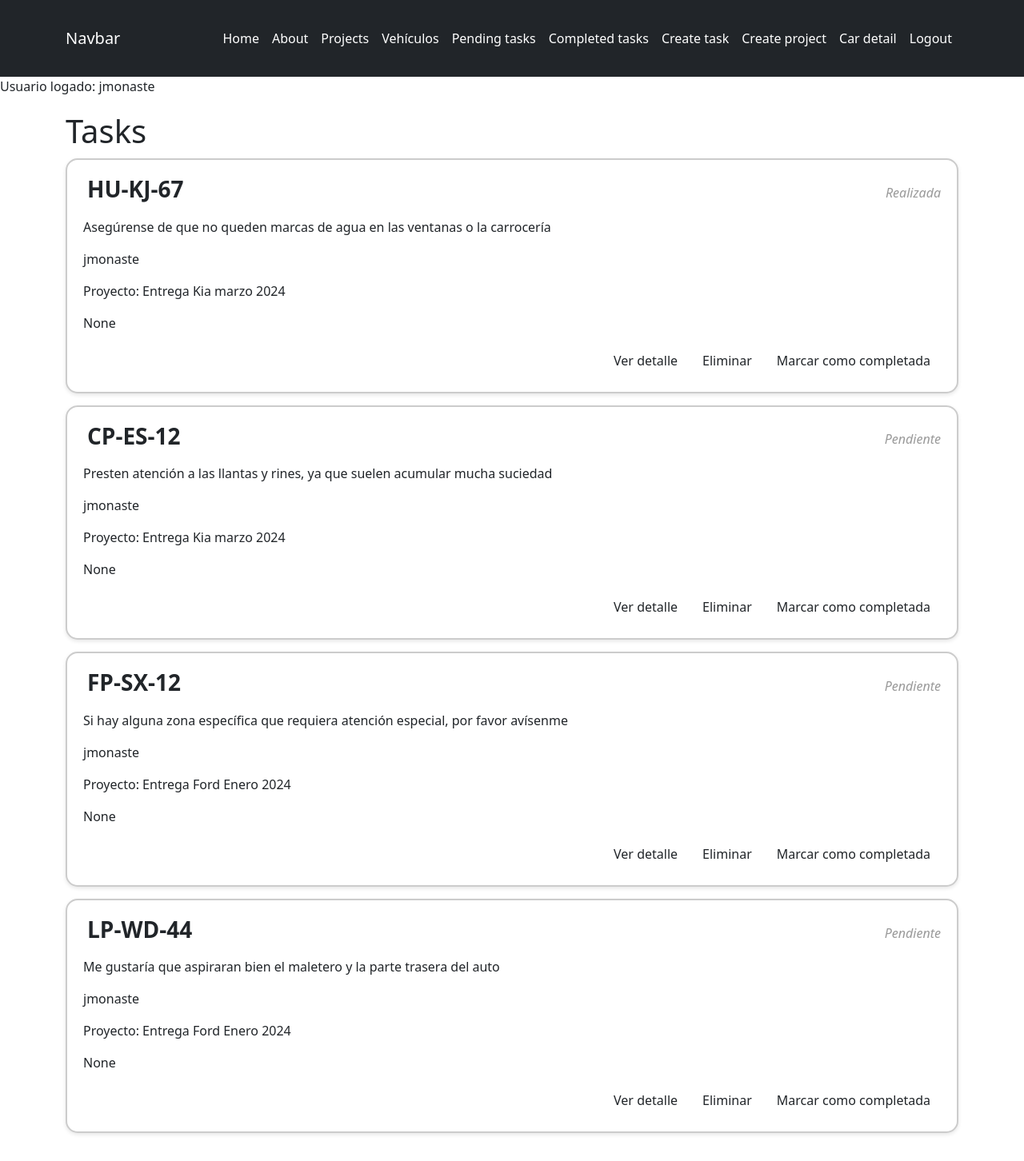
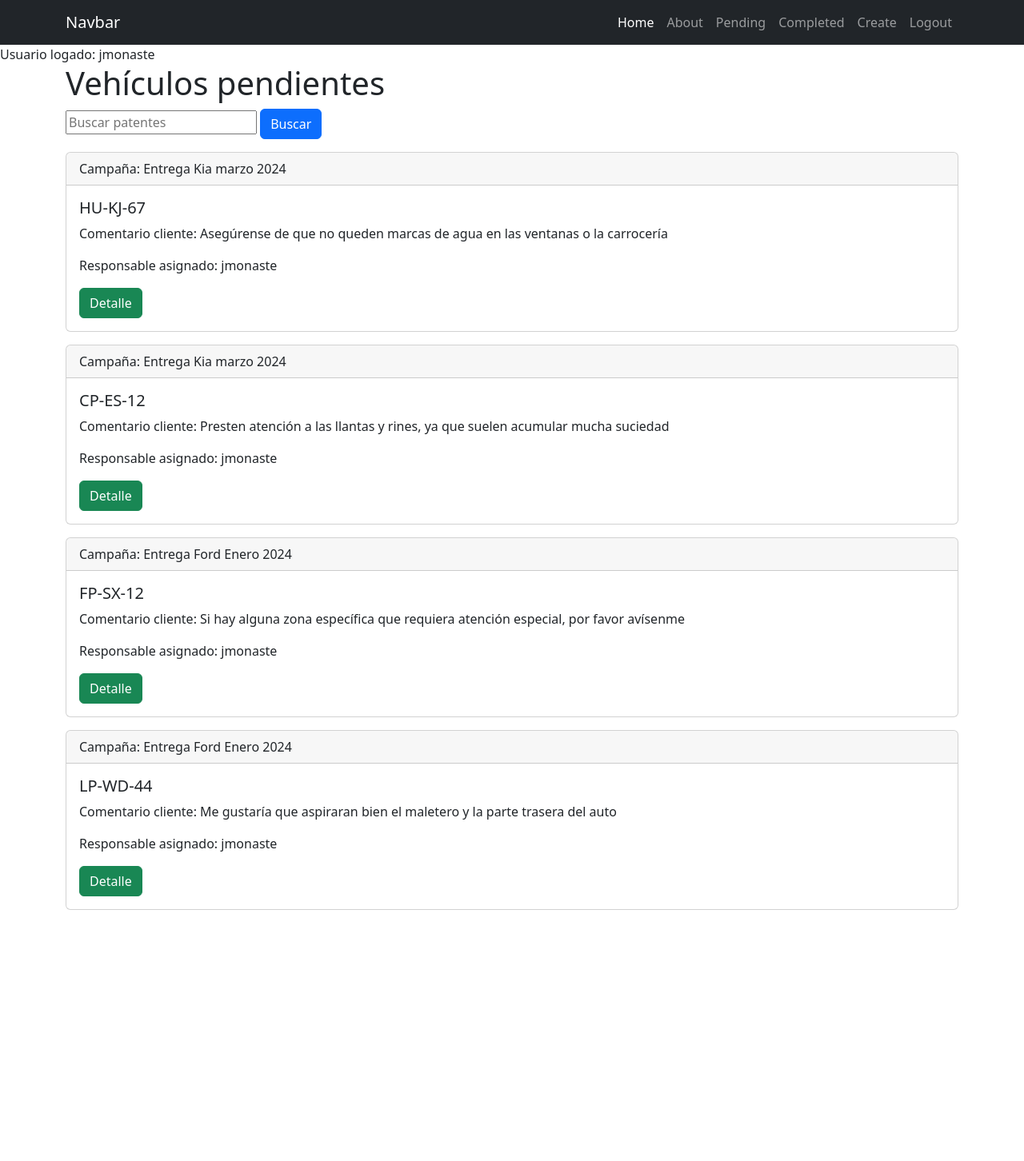
Before and after one commit to jmonaste/django_control_app, a Django app: page /tasks/ in a window 1280 px wide. Shown: the whole page at 80% size. After the commit the page ends 1138 px from the top, so only its background shows below. Run offline with Django 5.2, Linux system fonts and the light colour scheme; a user stored in the database is signed in; data comes from the database, SQL or seed files in the repository; both versions use the stored data as it was after the commit.

Commit message:
nuevos cambios

```diff
--- a/myapp/templates/layouts/base.html
+++ b/myapp/templates/layouts/base.html
@@ -6,12 +6,12 @@
     <meta charset="UTF-8">
     <meta name="viewport" content="width=device-width, initial-scale=1.0">
     <title>SGMAC Project</title>
-    <link rel="stylesheet" href="{% static '/style/main.css' %}">
     <link rel="stylesheet" href="https://cdn.jsdelivr.net/npm/bootstrap@5.2.0/dist/css/bootstrap.min.css">
+    <script src="https://cdn.jsdelivr.net/npm/bootstrap@5.3.3/dist/js/bootstrap.bundle.min.js"></script>
 </head>
 <body>
 
-    <nav class="navbar navbar-expand-lg bg-dark navbar-dark">
+    <nav class="navbar navbar-expand-sm bg-dark navbar-dark">
         <div class="container">
           <a class="navbar-brand" href="#">Navbar</a>
           <button class="navbar-toggler" type="button" data-bs-toggle="collapse" data-bs-target="#navbarNav" aria-controls="navbarNav" aria-expanded="false" aria-label="Toggle navigation">
@@ -28,20 +28,13 @@
 
                 {% if user.is_authenticated %}
 
+                    <!--
                     <li class="nav-item">
                         <a href="{% url 'projects' %}" class="nav-link">Projects</a>
                     </li>
+
                     <li class="nav-item">
                         <a href="{% url 'cars' %}" class="nav-link">Vehículos</a>
-                    </li>
-                    <li class="nav-item">
-                        <a href="{% url 'tasks' %}" class="nav-link">Pending tasks</a>
-                    </li>
-                    <li class="nav-item">
-                        <a href="{% url 'tasks_completed' %}" class="nav-link">Completed tasks</a>
-                    </li>
-                    <li class="nav-item">
-                        <a href="{% url 'create_task' %}" class="nav-link">Create task</a>
                     </li>
                     <li class="nav-item">
                         <a href="{% url 'create_project' %}" class="nav-link">Create project</a>
@@ -49,12 +42,21 @@
                     <li class="nav-item">
                         <a href="{% url 'car_detail' %}" class="nav-link">Car detail</a>
                     </li>
+                    -->
+                    <li class="nav-item">
+                        <a href="{% url 'tasks' %}" class="nav-link">Pending</a>
+                    </li>
+                    <li class="nav-item">
+                        <a href="{% url 'tasks_completed' %}" class="nav-link">Completed</a>
+                    </li>
+                    <li class="nav-item">
+                        <a href="{% url 'create_task' %}" class="nav-link">Create</a>
+                    </li>
                     <li class="nav-item">
                         <a href="{% url 'logout' %}" class="nav-link">Logout</a>
                     </li>
 
                 {% else %}
-
                     <li class="nav-item">
                         <a href="{% url 'signup' %}" class="nav-link">Iniciar Sesión</a>
                     </li>
@@ -76,7 +78,5 @@
     </main>
 
 
-
-
 </body>
 </html>
--- a/myapp/templates/tasks/tasks.html
+++ b/myapp/templates/tasks/tasks.html
@@ -2,13 +2,34 @@
 
 {% block content %}
 
-<h1>Tasks</h1>
+<h1>Vehículos pendientes</h1>
+
+<form action="{% url 'task_search' %}" method="get" class="mb-3">
+        {% csrf_token %}
+        <input type="text" name="q", placeholder="Buscar patentes">
+        <button type="submit" class="btn btn-primary">Buscar</button>
+
+</form>
 
     {% for task in tasks %}
 
+        <div class="card mb-3">
+            <div class="card-header">
+                Campaña: {{ task.project.name }}
+            </div>
+            <div class="card-body">
+                <h5 class="card-title">{{ task.title }}</h5>
+                <p class="card-text">Comentario cliente: {{ task.description }}</p>
+                <p class="card-text">Responsable asignado: {{ task.user }}</p>
+                <a href="{% url 'task_detail' task.id %}" class="btn btn-success">Detalle</a>
+            </div>
+        </div>
 
+        <!--
         <div class="task-item">
-            <div class="task-container">  <div class="task-header">
+            <div class="task-container">
+
+                <div class="task-header">
                     <h3 class="task-title">
                         {% if task.done == False %}
                             <i class="fas fa-circle"></i>
@@ -21,8 +42,8 @@
                         {% else %}
                             {{ task.title }}
                         {% endif %}
+                    </h3>
 
-                </h3>
                     <div class="task-status">
                         {% if task.done == False %}
                         <span>Pendiente</span>
@@ -31,24 +52,33 @@
                         {% endif %}
                     </div>
                 </div>
+
                 <div class="task-details">
-                    <p>{{ task.description }}</p>
-                    <p>{{ task.user }}</p>
-                    <p>Proyecto: {{ task.project.name }}</p>
+                    <p>Comentario cliente: {{ task.description }}</p>
+                    <p>Responsable asignado: {{ task.user }}</p>
+                    <p>Campaña: {{ task.project.name }}</p>
+
+                    {% if task.datecompleted == None %}
+                        <p>Pendiente de entrega</p>
+                    {% else %}
                         <p>{{task.datecompleted}}</p>
+                    {% endif %}
+
+
+
                 </div>
 
                 <div class="task-actions">
 
                     <a href="{% url 'task_detail' task.id %}">
-                        <button data-task-id="{{ task.id }}" class="btn btn-detail">Ver detalle</button>
+                        <button data-task-id="{{ task.id }}" class="btn btn-info">Ver detalle</button>
                     </a>
-
-                    <button data-task-id="{{ task.id }}" class="btn btn-delete">Eliminar</button>
-                    <button data-task-id="{{ task.id }}" class="btn btn-done">Marcar como completada</button>
+                    <button data-task-id="{{ task.id }}" class="btn btn-success">Marcar como completada</button>
+                    <button data-task-id="{{ task.id }}" class="btn btn-danger">Eliminar</button>
                 </div>
             </div>
         </div>
+        -->
 
 
     {% endfor %}
--- a/myapp/urls.py
+++ b/myapp/urls.py
@@ -15,6 +15,7 @@
     path('task_detail/<int:task_id>', views.task_detail, name="task_detail"),
     path('tasks/<int:task_id>/complete', views.complete_task, name="complete_task"),
     path('tasks/<int:task_id>/delete', views.delete_task, name="delete_task"),
+    path('tasks/task_search', views.task_search, name="task_search"),
     path('create_task/', views.create_task, name="create_task"),
     path('create_project/', views.create_project, name="create_project"),
     path('signin/', views.signin, name="signin")
--- a/myapp/views.py
+++ b/myapp/views.py
@@ -75,6 +75,17 @@
     return render(request, 'tasks/tasks.html', {
         'tasks': tasks
     })
+
+
+@login_required
+def task_search(request):
+    # filtramos las tareas por usuario, por pendiente y por id (patente)
+    query = request.GET.get('q')
+    tasks = Task.objects.filter(user=request.user, datecompleted__isnull=True, title__icontains=query)
+    return render(request, 'tasks/tasks.html', {
+        'tasks': tasks
+    })
+
 
 @login_required
 def tasks_completed(request):
--- a/mysite/settings.py
+++ b/mysite/settings.py
@@ -25,7 +25,7 @@
 # SECURITY WARNING: don't run with debug turned on in production!
 DEBUG = True
 
-ALLOWED_HOSTS = ['35.180.39.133']
+ALLOWED_HOSTS = []
 
 
 # Application definition
```
Also changed, not shown: db.sqlite3. Lines whose indentation alone changed are shown as unchanged.
